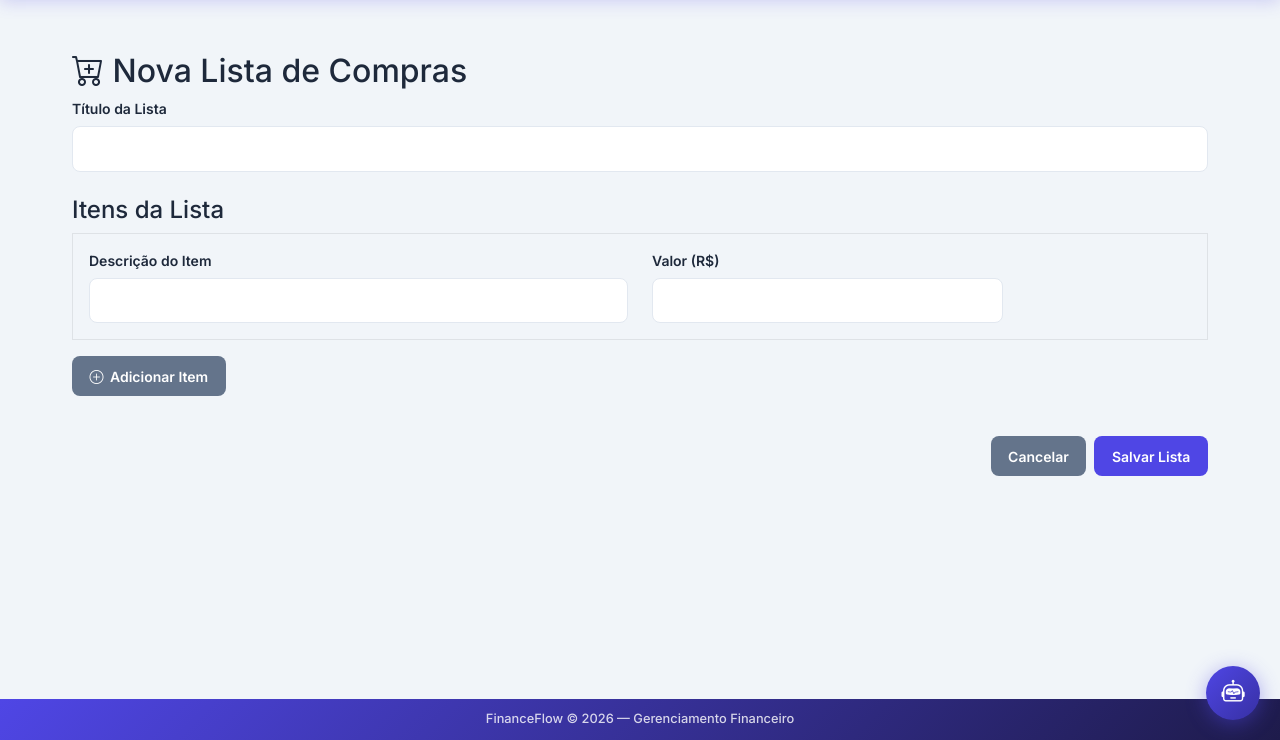
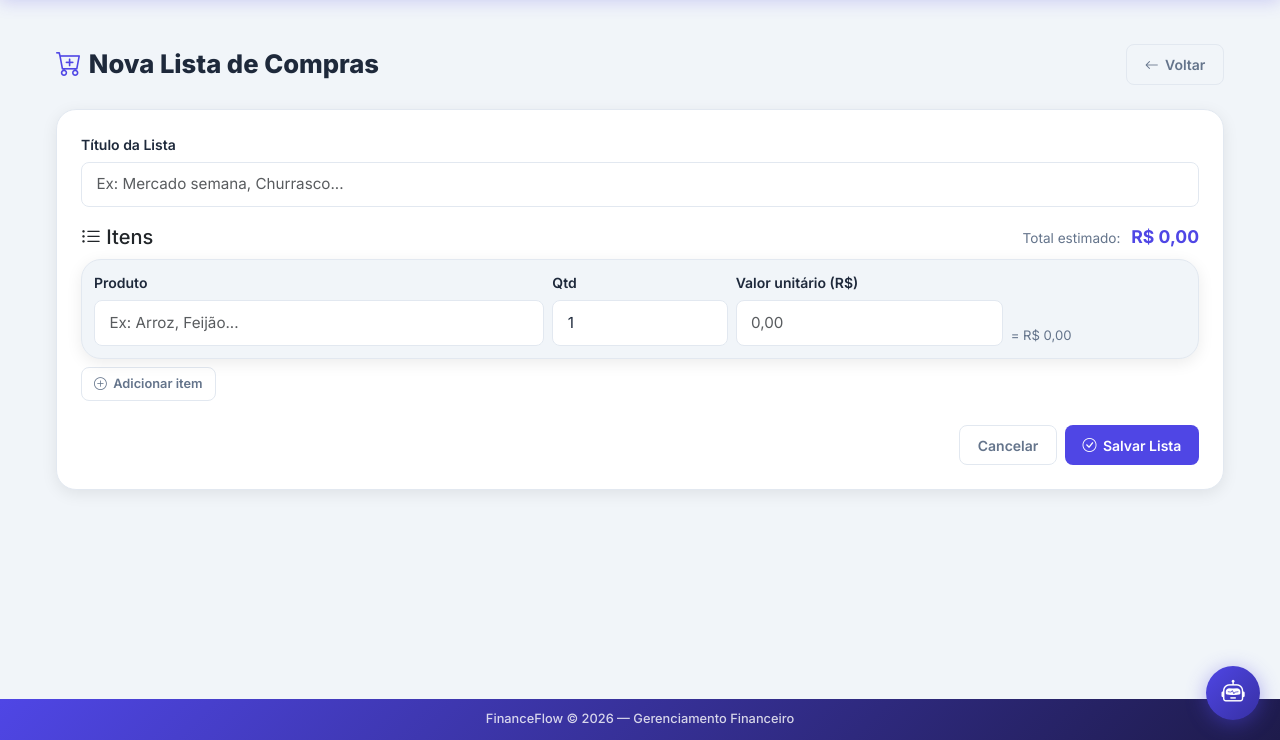
Before and after one commit to Estevao-lang/gerenciamento-de-contas, a Flask app: page /lista_compras/adicionar in a window 1280 px wide. Shown: the part 60-800 px from the top of the page. Run offline with Flask 3, Linux system fonts and the light colour scheme; the visitor is signed in with stand-in values (Sample User, id 1); some libraries are stand-ins or nearby versions.

Commit message:
Fix botão Pagar (405) + quantidade na lista de compras
- index.html: converte botão Pagar para POST form com CSRF (corrige 405)
- ItemLista: adiciona campo quantidade (default 1) e propriedade subtotal
- ListaCompras.total: recalcula usando subtotal (valor × quantidade)
- Rota adicionar_lista_compras: processa item_quantidade[] do form
- adicionar_lista_compras.html: novo form com campo Qtd, máscara BRL,
  subtotal por item e total geral calculados em tempo real via JS
- ver_lista_compras.html: exibe Qtd, Unitário, Subtotal e totalizador
- api/index.py: migration ADD COLUMN quantidade na tabela item_lista

Co-Authored-By: Claude Sonnet 4.6 <noreply@anthropic.com>

```diff
--- a/api/index.py
+++ b/api/index.py
@@ -31,6 +31,8 @@ with app.app_context():
         "ALTER TABLE usuario ADD COLUMN IF NOT EXISTS plano_expira_em DATE",
         "ALTER TABLE usuario ADD COLUMN IF NOT EXISTS stripe_customer_id VARCHAR(100)",
         "ALTER TABLE usuario ADD COLUMN IF NOT EXISTS stripe_subscription_id VARCHAR(100)",
+        # quantidade nos itens de lista
+        "ALTER TABLE item_lista ADD COLUMN IF NOT EXISTS quantidade INTEGER NOT NULL DEFAULT 1",
     ]
     try:
         with db.engine.connect() as conn:
--- a/app.py
+++ b/app.py
@@ -178,7 +178,12 @@ class ItemLista(db.Model):
     id        = db.Column(db.Integer, primary_key=True)
     descricao = db.Column(db.String(200), nullable=False)
     valor     = db.Column(MON, nullable=False)
+    quantidade = db.Column(db.Integer, default=1, nullable=False)
     lista_id  = db.Column(db.Integer, db.ForeignKey('lista_compras.id'), nullable=False)
+
+    @property
+    def subtotal(self):
+        return self.valor * self.quantidade
 
 # Modelo: Lista de compras
 class ListaCompras(db.Model):
@@ -192,7 +197,7 @@ class ListaCompras(db.Model):
 
     @property
     def total(self):
-        return sum(item.valor for item in self.itens) if self.itens else 0
+        return sum(item.subtotal for item in self.itens) if self.itens else 0
 
 @login_manager.user_loader
 def load_user(user_id):
@@ -1015,7 +1020,7 @@ def adicionar_lista_compras():
         # Processar itens
         descricoes = request.form.getlist('item_descricao[]')
         valores = request.form.getlist('item_valor[]')
-        valores_numericos = []
+        quantidades = request.form.getlist('item_quantidade[]')
 
         for i, desc in enumerate(descricoes):
             if desc.strip():
@@ -1025,10 +1030,16 @@ def adicionar_lista_compras():
                     db.session.rollback()
                     return render_template('adicionar_lista_compras.html')
 
-                valores_numericos.append(valor)
+                try:
+                    qtd = int(quantidades[i]) if i < len(quantidades) else 1
+                    qtd = max(1, qtd)
+                except (ValueError, IndexError):
+                    qtd = 1
+
                 novo_item = ItemLista(
                     descricao=desc,
                     valor=valor,
+                    quantidade=qtd,
                     lista_id=nova_lista.id
                 )
                 db.session.add(novo_item)
--- a/templates/adicionar_lista_compras.html
+++ b/templates/adicionar_lista_compras.html
@@ -1,74 +1,134 @@
 {% extends "base.html" %}
 
 {% block content %}
-<div class="container mt-4">
+<div class="page-header">
     <h2><i class="bi bi-cart-plus"></i> Nova Lista de Compras</h2>
+    <a href="{{ url_for('listar_listas_compras') }}" class="btn btn-outline-secondary">
+        <i class="bi bi-arrow-left"></i> Voltar
+    </a>
+</div>
 
-    <form method="POST">
+<div class="card">
+    <div class="card-body">
+        <form method="POST" id="form-lista">
             <input type="hidden" name="csrf_token" value="{{ csrf_token() }}">
+
             <div class="mb-3">
                 <label for="titulo" class="form-label">Título da Lista</label>
-            <input type="text" class="form-control" id="titulo" name="titulo" required>
+                <input type="text" class="form-control" id="titulo" name="titulo"
+                       placeholder="Ex: Mercado semana, Churrasco..." required>
             </div>
 
-        <h4 class="mt-4">Itens da Lista</h4>
+            <div class="d-flex align-items-center justify-content-between mb-2">
+                <h5 class="mb-0"><i class="bi bi-list-ul"></i> Itens</h5>
+                <div class="text-end">
+                    <span class="text-muted" style="font-size:.85rem">Total estimado:</span>
+                    <strong id="total-geral" style="color:var(--primary);font-size:1.1rem;margin-left:.4rem">R$ 0,00</strong>
+                </div>
+            </div>
 
             <div id="itens-container">
-            <div class="item mb-3 border p-3">
-                <div class="row">
-                    <div class="col-md-6">
-                        <label class="form-label">Descrição do Item</label>
-                        <input type="text" class="form-control" name="item_descricao[]" required>
+                <!-- item template -->
+                <div class="item-row card mb-2" style="background:var(--bg);border:1px solid var(--border)">
+                    <div class="card-body" style="padding:.75rem">
+                        <div class="row g-2 align-items-end">
+                            <div class="col-12 col-md-5">
+                                <label class="form-label form-label-sm">Produto</label>
+                                <input type="text" class="form-control form-control-sm" name="item_descricao[]"
+                                       placeholder="Ex: Arroz, Feijão..." required>
                             </div>
-                    <div class="col-md-4">
-                        <label class="form-label">Valor (R$)</label>
-                        <input type="text" class="form-control" name="item_valor[]" pattern="^[0-9]{1,3}(\.[0-9]{3})*,[0-9]{2}$" title="Use formato: 1.234,56" required>
+                            <div class="col-5 col-md-2">
+                                <label class="form-label form-label-sm">Qtd</label>
+                                <input type="number" class="form-control form-control-sm item-qtd"
+                                       name="item_quantidade[]" value="1" min="1" max="999">
                             </div>
-                    <div class="col-md-2 d-flex align-items-end">
-                        <button type="button" class="btn btn-danger btn-remover" style="display: none;">
-                            <i class="bi bi-trash"></i> Remover
+                            <div class="col-7 col-md-3">
+                                <label class="form-label form-label-sm">Valor unitário (R$)</label>
+                                <input type="text" class="form-control form-control-sm item-valor"
+                                       name="item_valor[]" placeholder="0,00"
+                                       pattern="^[0-9]{1,3}(\.[0-9]{3})*,[0-9]{2}$"
+                                       title="Formato: 1.234,56" required>
+                            </div>
+                            <div class="col-12 col-md-2 d-flex align-items-end gap-2">
+                                <span class="item-subtotal text-muted" style="font-size:.82rem;white-space:nowrap">= R$ 0,00</span>
+                                <button type="button" class="btn btn-sm btn-outline-danger btn-remover ms-auto" style="display:none">
+                                    <i class="bi bi-trash"></i>
                                 </button>
                             </div>
                         </div>
                     </div>
                 </div>
+            </div>
 
-        <button type="button" id="btn-adicionar-item" class="btn btn-secondary mb-3">
-            <i class="bi bi-plus-circle"></i> Adicionar Item
+            <button type="button" id="btn-adicionar-item" class="btn btn-outline-secondary btn-sm mb-3">
+                <i class="bi bi-plus-circle"></i> Adicionar item
             </button>
 
-        <div class="d-grid gap-2 d-md-flex justify-content-md-end mt-4">
-            <a href="{{ url_for('listar_listas_compras') }}" class="btn btn-secondary">Cancelar</a>
-            <button type="submit" class="btn btn-primary">Salvar Lista</button>
+            <div class="d-grid gap-2 d-md-flex justify-content-md-end mt-2">
+                <a href="{{ url_for('listar_listas_compras') }}" class="btn btn-outline-secondary">Cancelar</a>
+                <button type="submit" class="btn btn-primary">
+                    <i class="bi bi-check-circle"></i> Salvar Lista
+                </button>
             </div>
         </form>
     </div>
+</div>
 
 <script>
-    document.getElementById('btn-adicionar-item').addEventListener('click', function() {
-        const container = document.getElementById('itens-container');
-        const novoItem = container.firstElementChild.cloneNode(true);
+function parseBRL(str) {
+    if (!str) return 0;
+    return parseFloat(str.replace(/\./g, '').replace(',', '.')) || 0;
+}
 
-        // Limpar valores
-        novoItem.querySelector('input[name="item_descricao[]"]').value = '';
-        novoItem.querySelector('input[name="item_valor[]"]').value = '';
+function formatBRL(v) {
+    return 'R$ ' + v.toFixed(2).replace('.', ',').replace(/\B(?=(\d{3})+(?!\d))/g, '.');
+}
 
-        // Mostrar botão de remover
-        novoItem.querySelector('.btn-remover').style.display = 'block';
-        novoItem.querySelector('.btn-remover').addEventListener('click', function() {
-            container.removeChild(novoItem);
+function atualizarTotais() {
+    let total = 0;
+    document.querySelectorAll('.item-row').forEach(row => {
+        const qtd   = parseInt(row.querySelector('.item-qtd').value) || 1;
+        const valor = parseBRL(row.querySelector('.item-valor').value);
+        const sub   = qtd * valor;
+        row.querySelector('.item-subtotal').textContent = '= ' + formatBRL(sub);
+        total += sub;
     });
+    document.getElementById('total-geral').textContent = formatBRL(total);
+}
 
-        container.appendChild(novoItem);
-    });
-
-    // Ativar botões de remover para itens existentes
-    document.querySelectorAll('.btn-remover').forEach(btn => {
-        if (btn.style.display === 'none') {
-            btn.addEventListener('click', function() {
-                this.closest('.item').remove();
+// Formata valor ao digitar (máscara BRL)
+function aplicarMascaraValor(input) {
+    input.addEventListener('input', function(e) {
+        let v = e.target.value.replace(/\D/g, '');
+        v = (parseInt(v || '0') / 100).toFixed(2);
+        v = v.replace('.', ',').replace(/(\d)(?=(\d{3})+,)/g, '$1.');
+        e.target.value = v;
+        atualizarTotais();
     });
 }
+
+function aplicarEventosItem(row) {
+    aplicarMascaraValor(row.querySelector('.item-valor'));
+    row.querySelector('.item-qtd').addEventListener('input', atualizarTotais);
+    row.querySelector('.btn-remover').addEventListener('click', function() {
+        row.remove();
+        atualizarTotais();
+    });
+}
+
+// Inicializa primeiro item
+aplicarEventosItem(document.querySelector('.item-row'));
+
+document.getElementById('btn-adicionar-item').addEventListener('click', function() {
+    const original = document.querySelector('.item-row');
+    const novo = original.cloneNode(true);
+    novo.querySelector('input[name="item_descricao[]"]').value = '';
+    novo.querySelector('.item-qtd').value = '1';
+    novo.querySelector('.item-valor').value = '';
+    novo.querySelector('.item-subtotal').textContent = '= R$ 0,00';
+    novo.querySelector('.btn-remover').style.display = 'inline-block';
+    aplicarEventosItem(novo);
+    document.getElementById('itens-container').appendChild(novo);
 });
 </script>
 {% endblock %}
```
Also changed, not shown: templates/index.html (+7 -4 lines), templates/ver_lista_compras.html (+26 -6 lines). Lines whose indentation alone changed are shown as unchanged.
